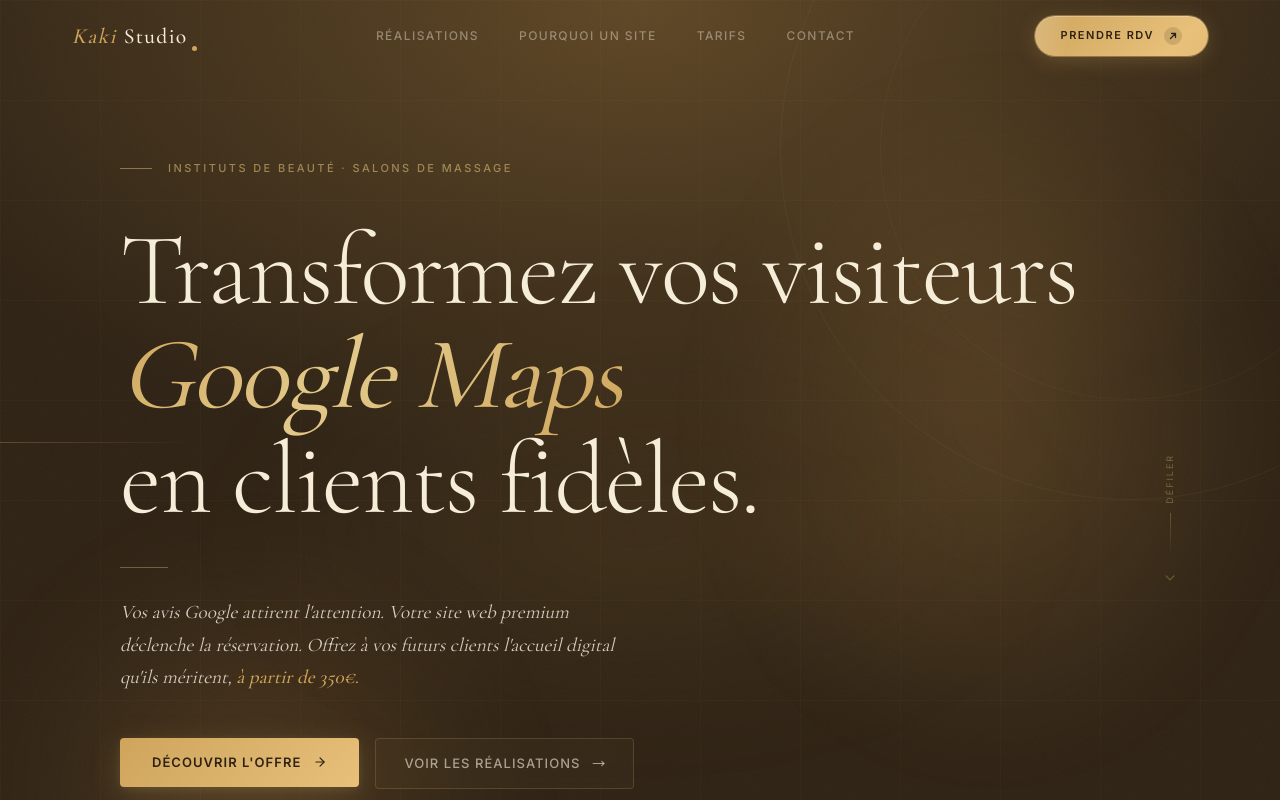
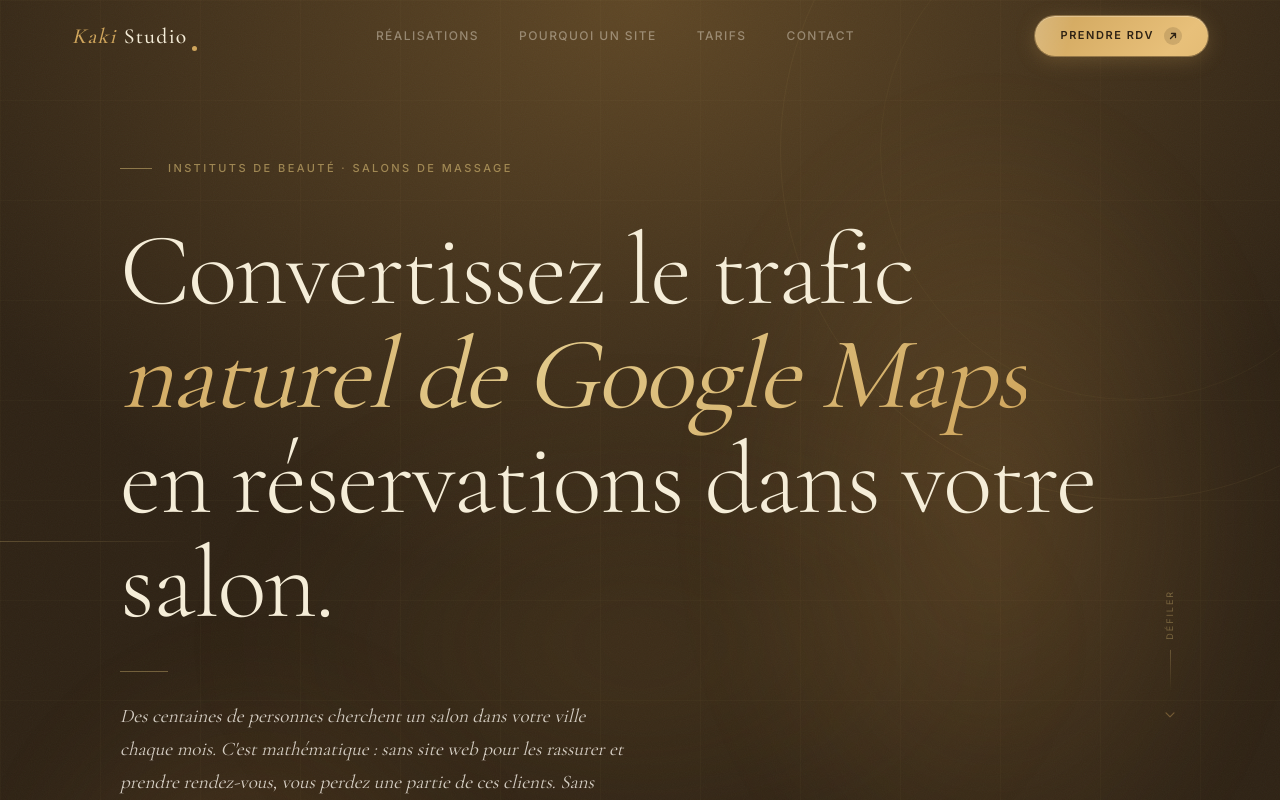
Before and after one commit to HEYMTAK/simon-peckre, a Next.js app: page /beaute in a window 1280 px wide. Shown: the top 800 px of the page. Built offline with nearby package versions, Linux system fonts and the light colour scheme.

Commit message:
copy: nouveau H1 et sous-titre hero

```diff
--- a/src/components/beaute/Hero.tsx
+++ b/src/components/beaute/Hero.tsx
@@ -169,7 +169,7 @@
                 marginBottom: "2.25rem",
               }}
             >
-              Transformez vos visiteurs<br />
+              Convertissez le trafic<br />
               <span style={{
                 fontStyle: "italic",
                 fontWeight: 400,
@@ -178,10 +178,10 @@
                 WebkitTextFillColor: "transparent",
                 backgroundClip: "text",
               }}>
-                Google Maps
+                naturel de Google Maps
               </span>
               <br />
-              <span style={{ fontWeight: 300 }}>en clients fidèles.</span>
+              <span style={{ fontWeight: 300 }}>en réservations dans votre salon.</span>
             </motion.h1>
 
             {/* Séparateur */}
@@ -213,9 +213,8 @@
                 marginBottom: "2.75rem",
               }}
             >
-              Vos avis Google attirent l&apos;attention. Votre site web premium déclenche
-              la réservation. Offrez à vos futurs clients l&apos;accueil digital qu&apos;ils méritent,{" "}
-              <span style={{ color: "#CFA55C", fontWeight: 500 }}>à partir de 350€.</span>
+              Des centaines de personnes cherchent un salon dans votre ville chaque mois. C&apos;est mathématique : sans site web pour les rassurer et prendre rendez-vous, vous perdez une partie de ces clients. Sans décrocher le téléphone, vous captez le flux Google Maps avec un site qui prouve votre expertise. Différenciez-vous avec un accueil digital chaleureux qui met en confiance, et un système de réservation fluide.{" "}
+              <span style={{ color: "#CFA55C", fontWeight: 500 }}>À partir de 350€.</span>
             </motion.p>
 
             {/* CTAs */}
```
